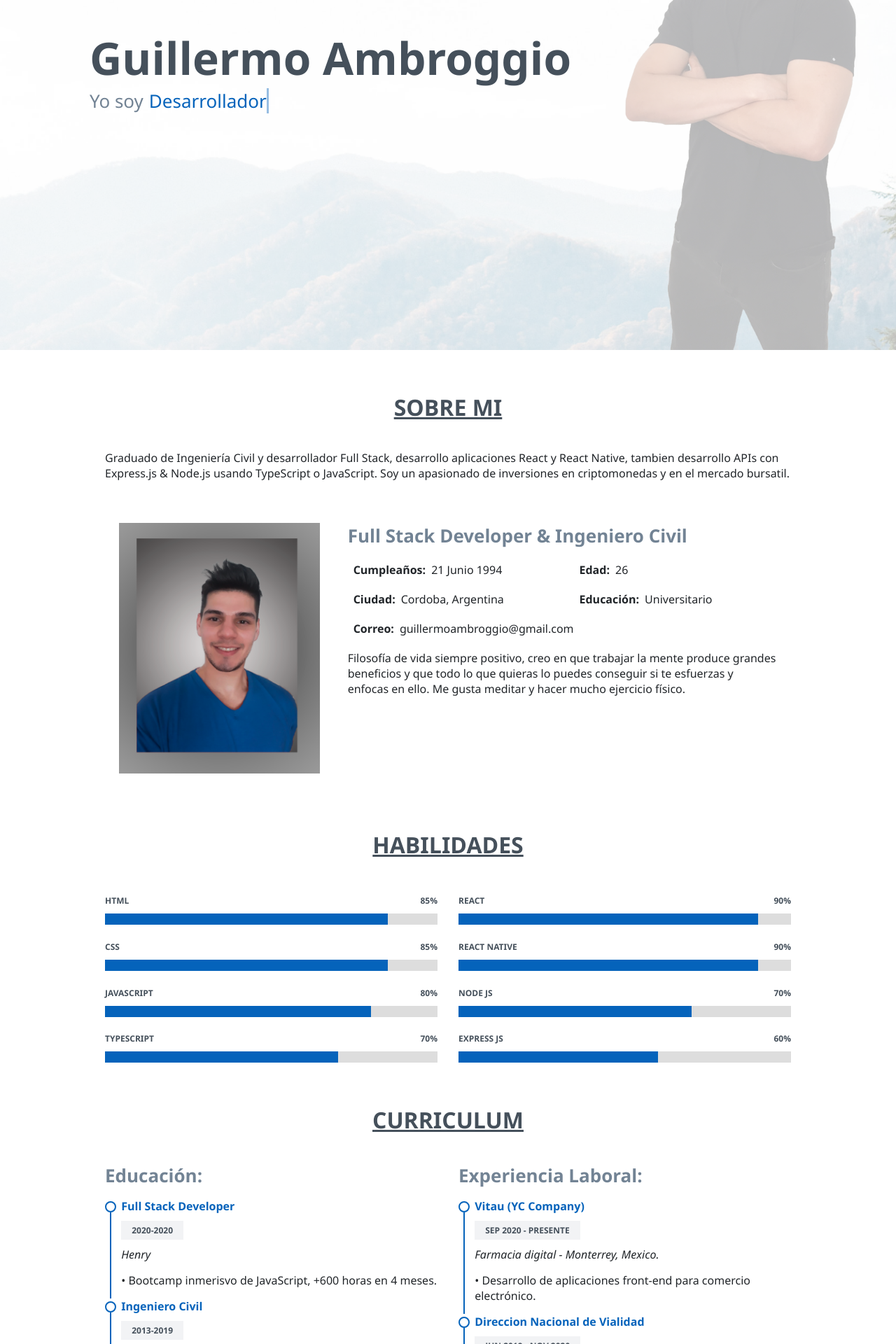
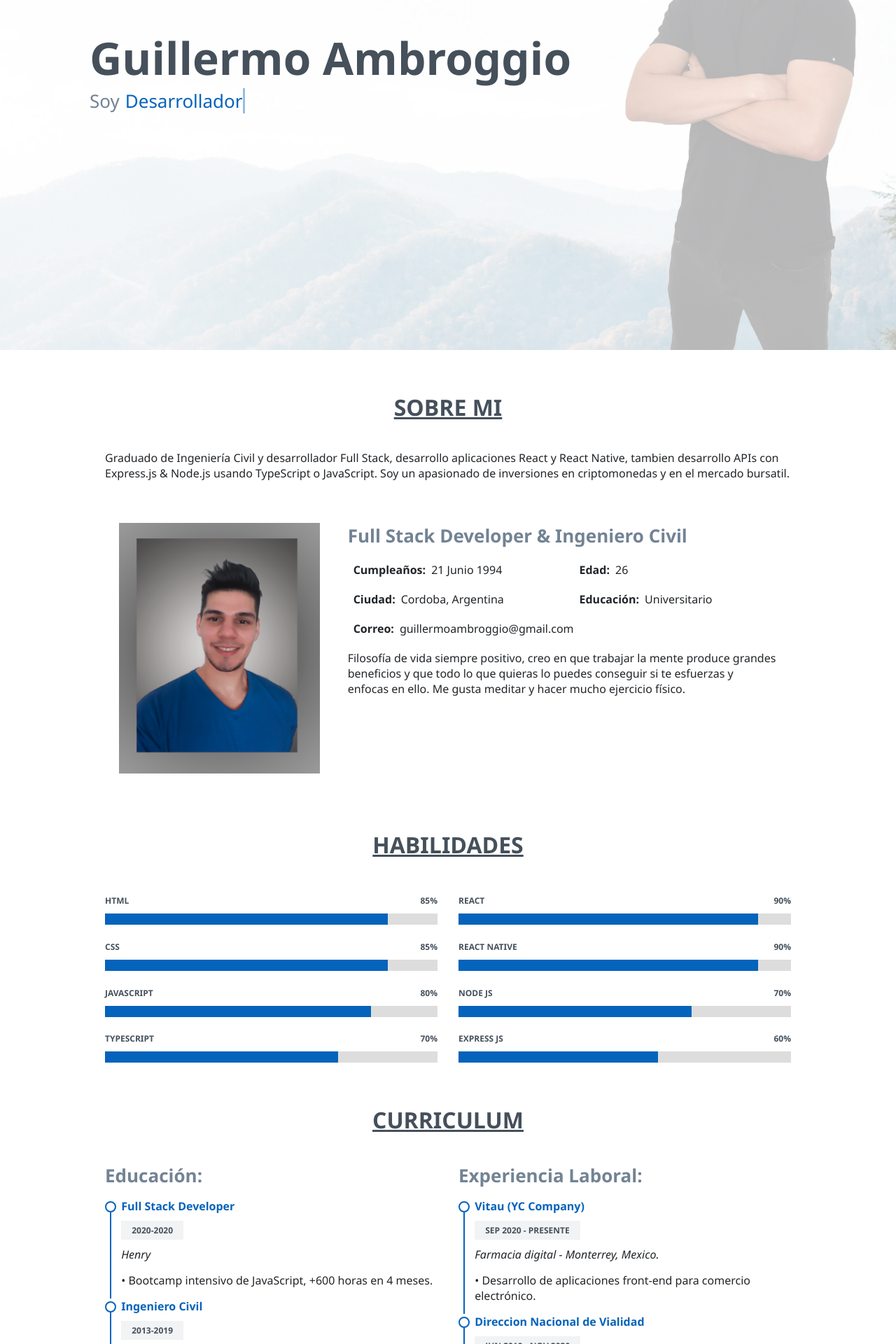
Before and after one commit to GuillermoAmbroggio/portfolio, a React app: page / in a window 1280 px wide. Shown: the part 300-2220 px from the top of the page at 70% size. Built offline with nearby package versions, Linux system fonts and the light colour scheme; the HTML template or start-up script is replaced by a standard one.

Commit message:
:pencil2: Corrections (#18)

```diff
--- a/src/copywriting/writin.es.ts
+++ b/src/copywriting/writin.es.ts
@@ -7,7 +7,7 @@ export const writingES = {
   },
   hero: {
     name: "Guillermo Ambroggio",
-    my: "Yo soy",
+    my: "Soy",
     title1: "Ingeniero",
     title2: "Desarrollador",
   },
@@ -40,7 +40,7 @@ export const writingES = {
         title: "Full Stack Developer",
         period: "2020-2020",
         institution: "Henry",
-        description: "Bootcamp inmerisvo de JavaScript, +600 horas en 4 meses.",
+        description: "Bootcamp intensivo de JavaScript, +600 horas en 4 meses.",
       },
       2: {
         title: "Ingeniero Civil",
@@ -161,7 +161,7 @@ export const writingES = {
     },
   },
   footer: {
-    made: "Echo con",
+    made: "Hecho con",
     by: "por",
     text: "Gracias por tu visita, espero que te haya gustado, saludos!",
   },
```
